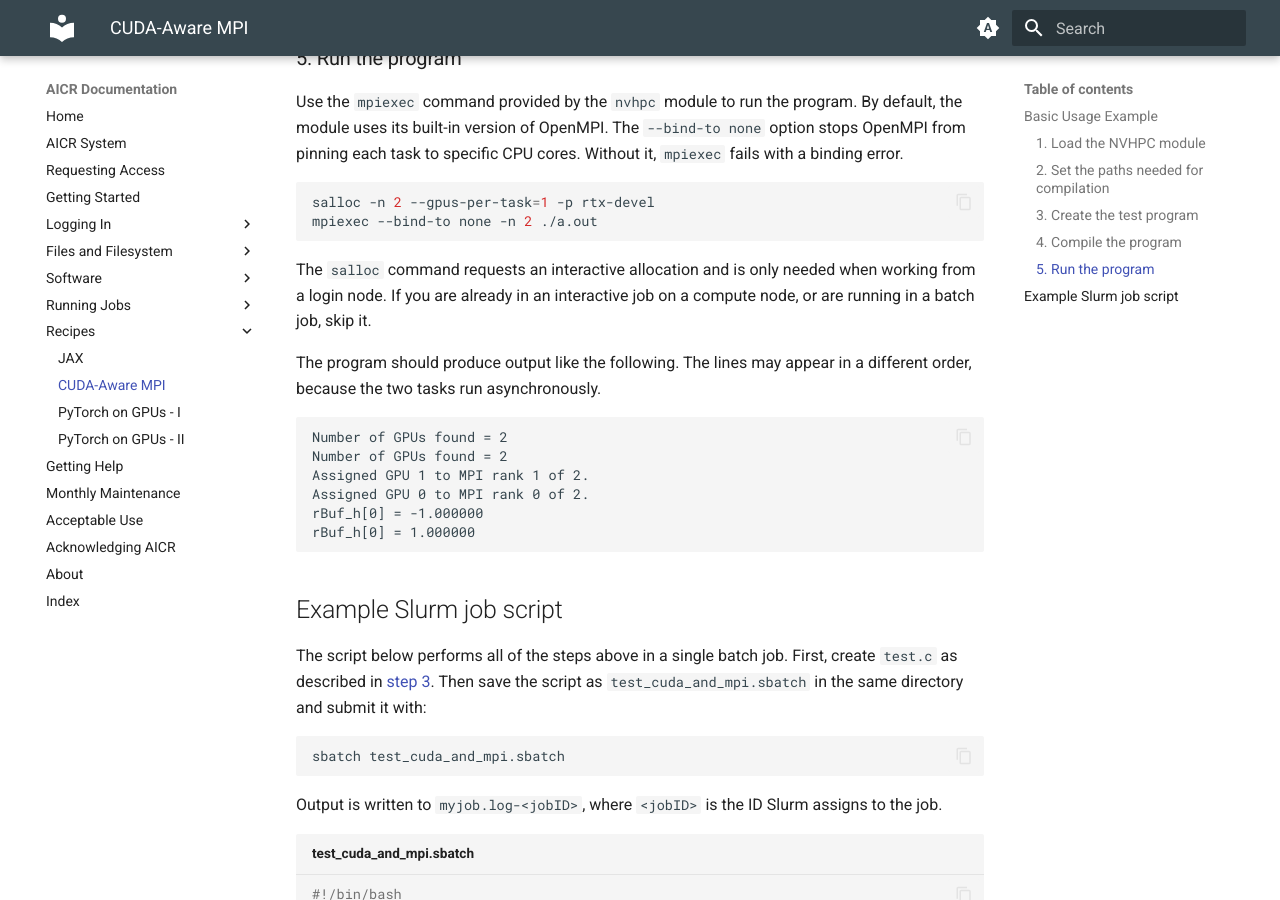
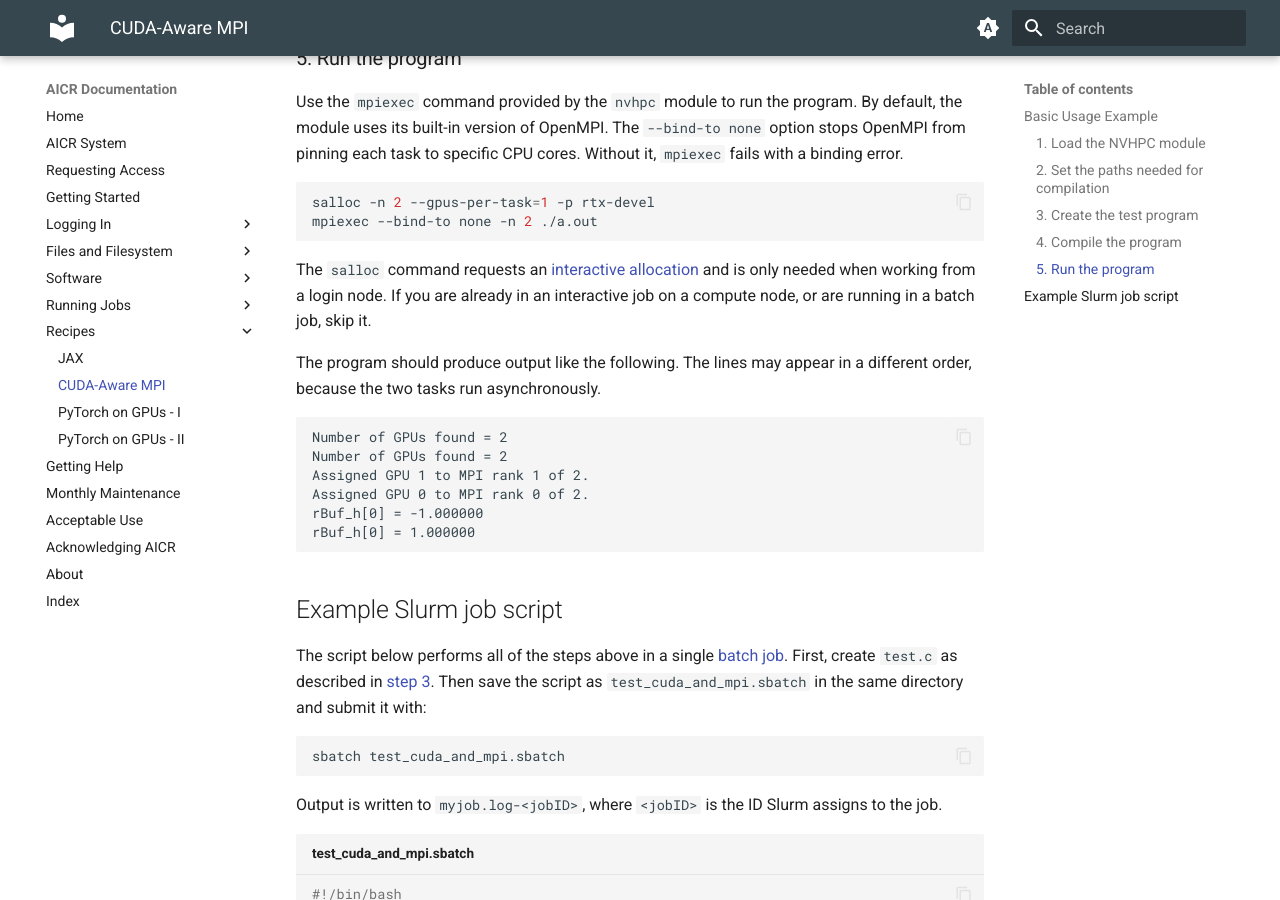
Before and after one commit to mghpcc/aicr-docs-edit, an MkDocs documentation site: the page built from docs/recipes/cuda-mpi.md, in a window 1280 px wide and 900 px high, scrolled down 3290 px. Built offline with MkDocs 1.6.1 and Material for MkDocs 9.7.7, drawn with Linux system fonts in a browser that asks for light colours; part of the change alters nothing that is shown.

Commit message:
adding hyperlinks

````diff
--- a/docs/recipes/cuda-mpi.md
+++ b/docs/recipes/cuda-mpi.md
@@ -135,7 +135,7 @@ salloc -n 2 --gpus-per-task=1 -p rtx-devel
 mpiexec --bind-to none -n 2 ./a.out
 ```
 
-The `salloc` command requests an interactive allocation and is only needed when working from a login node. If you are already in an interactive job on a compute node, or are running in a batch job, skip it.
+The `salloc` command requests an [interactive allocation](../running-jobs/slurm-basics.md#interactive-jobs) and is only needed when working from a login node. If you are already in an interactive job on a compute node, or are running in a batch job, skip it.
 
 The program should produce output like the following. The lines may appear in a different order, because the two tasks run asynchronously.
 
@@ -150,7 +150,7 @@ rBuf_h[0] = 1.000000
 
 ## Example Slurm job script
 
-The script below performs all of the steps above in a single batch job. First, create `test.c` as described in [step 3](#3-create-the-test-program). Then save the script as `test_cuda_and_mpi.sbatch` in the same directory and submit it with:
+The script below performs all of the steps above in a single [batch job](../running-jobs/slurm-basics.md#submitting-a-batch-job). First, create `test.c` as described in [step 3](#3-create-the-test-program). Then save the script as `test_cuda_and_mpi.sbatch` in the same directory and submit it with:
 
 ```bash
 sbatch test_cuda_and_mpi.sbatch
````
